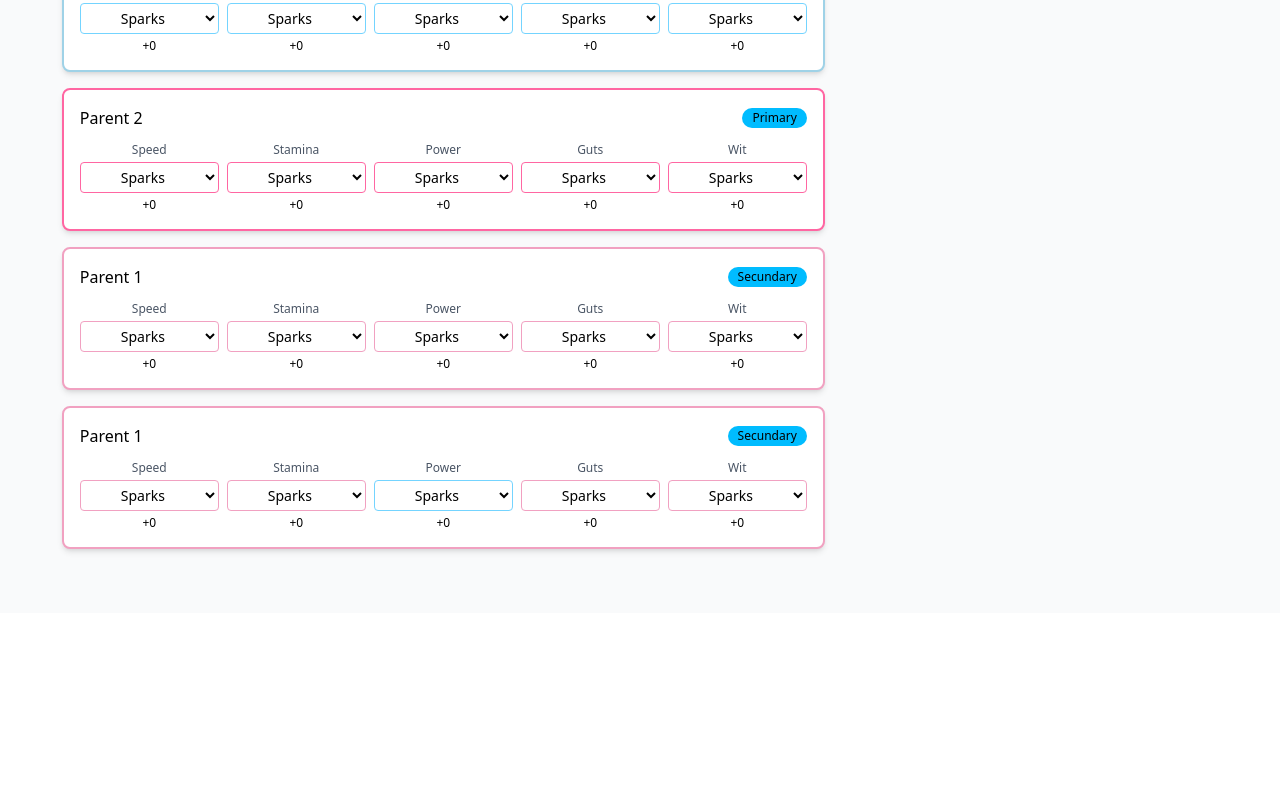
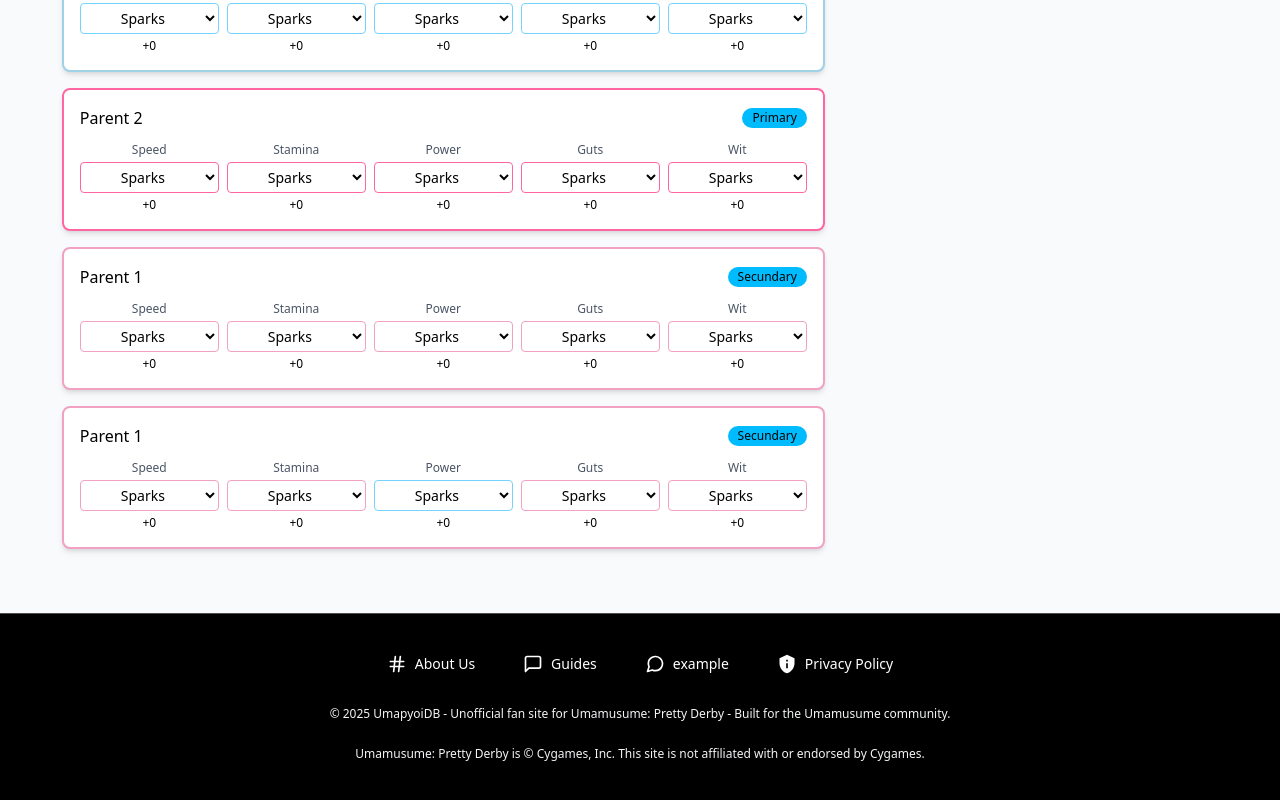
Before and after one commit to OnboardingCode/Umamusume-Calculator, a React (Vite) app: page /inheritance in a window 1280 px wide. Shown: the part 669-1469 px from the top of the page. Before the commit the page ends 1282 px from the top, so only its background shows below. Built offline with nearby package versions, Linux system fonts and the light colour scheme.

Commit message:
The footer was implemented

```diff
--- a/src/App.tsx
+++ b/src/App.tsx
@@ -1,5 +1,6 @@
 import { Routes, Route } from "react-router";
 import Navbar from "./components/Navbar";
+import Footer from "./components/Footer";
 import Home from "./routes/Home";
 import CharactersCard from "./routes/CharactersCard";
 import CharactersInfo from "./routes/CharactersInfo";
@@ -19,6 +20,8 @@ function App() {
           <Route path="/character" element={<CharactersInfo />} />
           <Route path="/inheritance" element={<InheritanceCalPage />} />
         </Routes>
+
+        <Footer />
       </div>
     </>
   )
--- /dev/null
+++ b/src/components/Footer.tsx
@@ -0,0 +1,50 @@
+//Se hacen los imports de los íconos utilizados para el footer
+import { FiHash, FiMessageSquare, FiMessageCircle} from "react-icons/fi";
+import { MdPrivacyTip } from "react-icons/md";
+
+const Footer = () => {
+  return (
+
+    <footer className="relative w-full mt-auto bg-black pt-10 overflow-hidden border-t-[0.5px] border-white/30">
+
+      {/*Contenedor del contenido*/}
+      <div className="bg-transparent flex flex-col items-center justify-center gap-6 py-10 relative z-10 w-full">
+
+        {/*Adición de íconos */}
+        <div className="flex flex-row items-center justify-center gap-8 md:gap-12 text-sm font-medium text-white -mt-10">
+
+          <div className="flex items-center gap-2 cursor-pointer hover:text-pink-300 transition-colors duration-300">
+            <FiHash className="text-xl" />
+            <span className="hidden sm:inline">About Us</span>
+          </div>
+
+          <div className="flex items-center gap-2 cursor-pointer hover:text-pink-300 transition-colors duration-300">
+            <FiMessageSquare className="text-xl" />
+            <span className="hidden sm:inline">Guides</span>
+          </div>
+
+          <div className="flex items-center gap-2 cursor-pointer hover:text-pink-300 transition-colors duration-300">
+            <FiMessageCircle className="text-xl" />
+            <span className="hidden sm:inline">example</span>
+          </div>
+
+          <div className="flex items-center gap-2 cursor-pointer hover:text-pink-300 transition-colors duration-300">
+            <MdPrivacyTip className="text-xl" />
+            <span className="hidden sm:inline">Privacy Policy</span>
+          </div>
+
+        </div>
+
+        {/*Texto de la parte inferior*/}
+        <p className="text-xs text-gray-100 mt-2 text-center px-4">
+          &copy; {new Date().getFullYear()} UmapyoiDB - Unofficial fan site for Umamusume: Pretty Derby - Built for the Umamusume community.
+        </p>
+        <p className="text-xs text-gray-100 text-center px-4">
+          Umamusume: Pretty Derby is © Cygames, Inc. This site is not affiliated with or endorsed by Cygames.
+        </p>
+      </div>
+    </footer>
+  );
+};
+
+export default Footer;
```
Also changed, not shown: 1 other file (tests, documents, lock files or other folders).
